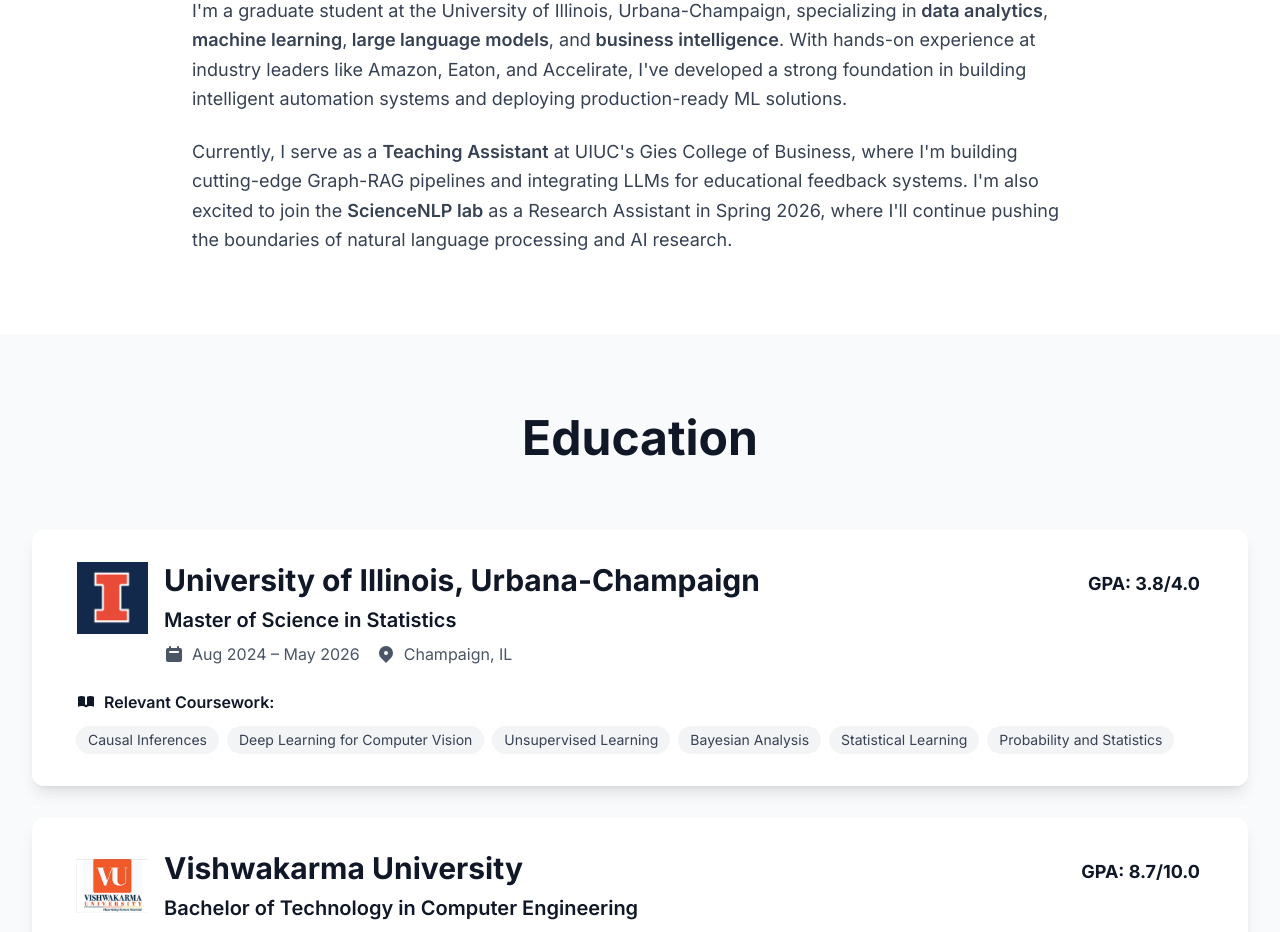
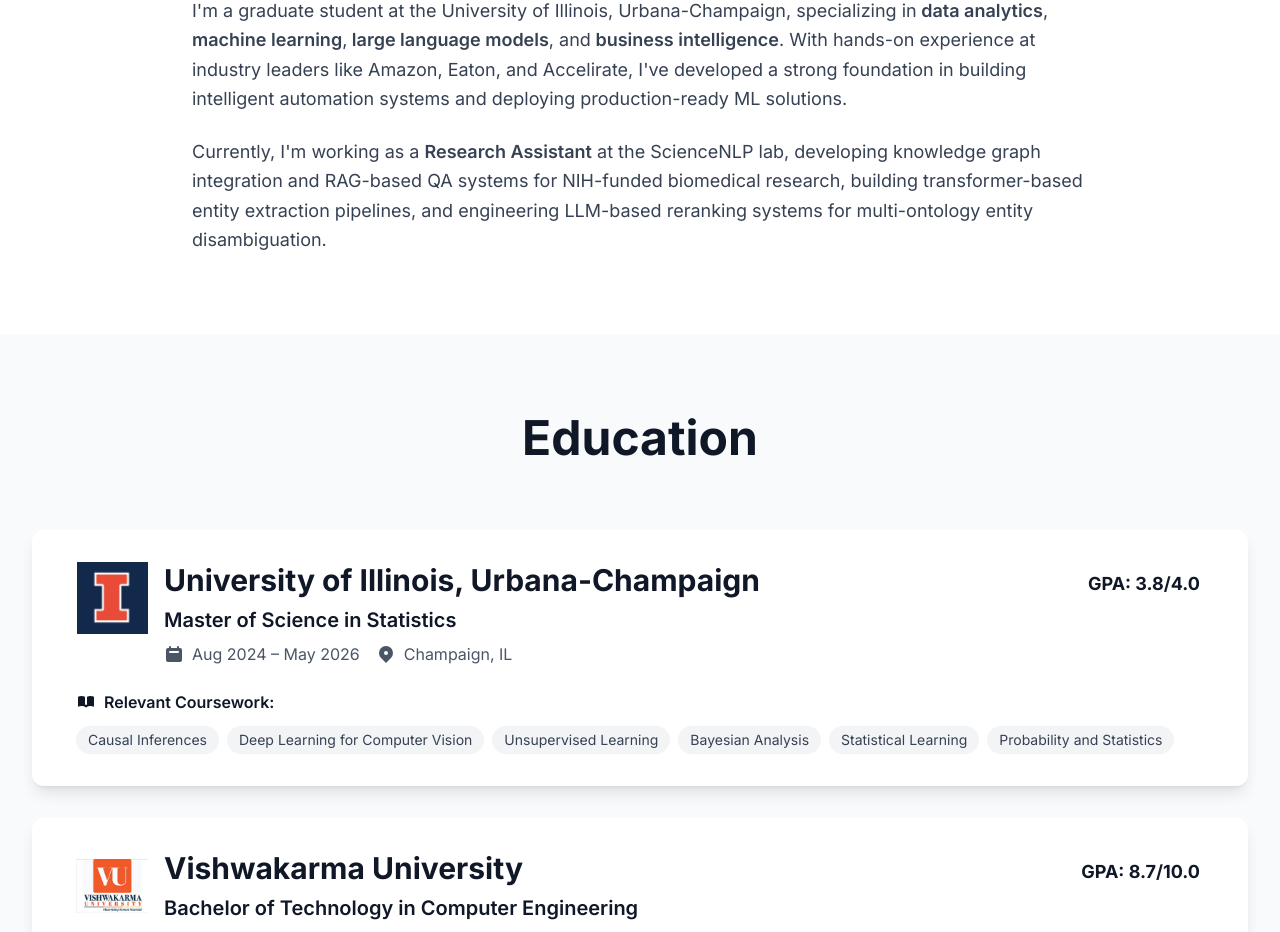
Before and after one commit to JyotBuch/JyotBuch, a React (Vite) app in the folder portfolio/: page / in a window 1280 px wide. Shown: the part 1000-1932 px from the top of the page. Built offline with nearby package versions, Linux system fonts and the light colour scheme.

Commit message:
Update About section: remove TA position, focus on current RA role

```diff
--- a/portfolio/src/components/About.jsx
+++ b/portfolio/src/components/About.jsx
@@ -49,11 +49,10 @@ const About = () => {
               className={`animate-on-scroll ${para2Visible ? 'is-visible' : ''}`}
               style={{ transitionDelay: '0.2s' }}
             >
-              Currently, I serve as a <span className="font-semibold">Teaching Assistant</span> at UIUC&apos;s
-              Gies College of Business, where I&apos;m building cutting-edge Graph-RAG pipelines and integrating LLMs for
-              educational feedback systems. I&apos;m also excited to join the <span className="font-semibold">ScienceNLP lab</span> as
-              a Research Assistant in Spring 2026, where I&apos;ll continue pushing the boundaries of natural language processing
-              and AI research.
+              Currently, I&apos;m working as a <span className="font-semibold">Research Assistant</span> at
+              the ScienceNLP lab, developing knowledge graph integration and RAG-based QA systems for NIH-funded biomedical
+              research, building transformer-based entity extraction pipelines, and engineering LLM-based reranking systems for
+              multi-ontology entity disambiguation.
             </p>
 
             {/* <div className="grid grid-cols-1 md:grid-cols-3 gap-6 pt-8 animate-slide-up" style={{ animationDelay: '0.6s' }}>
```
